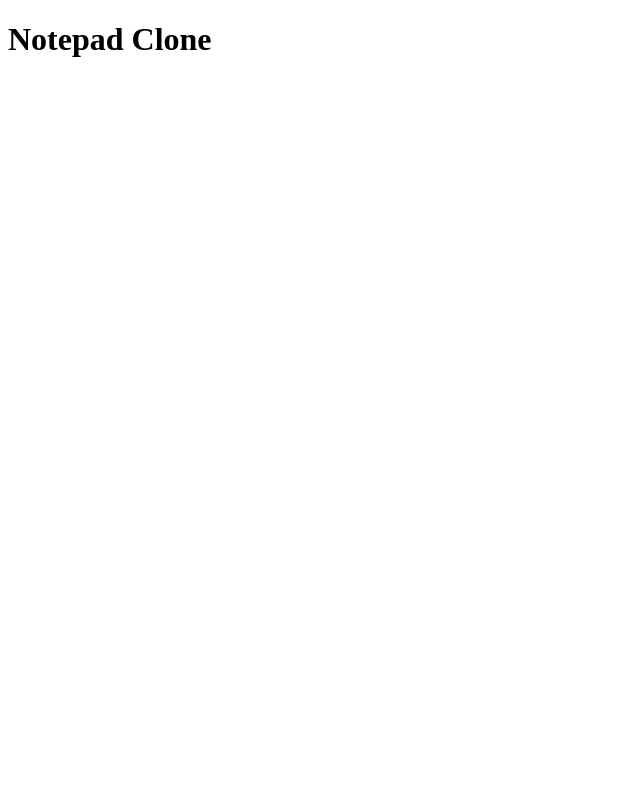
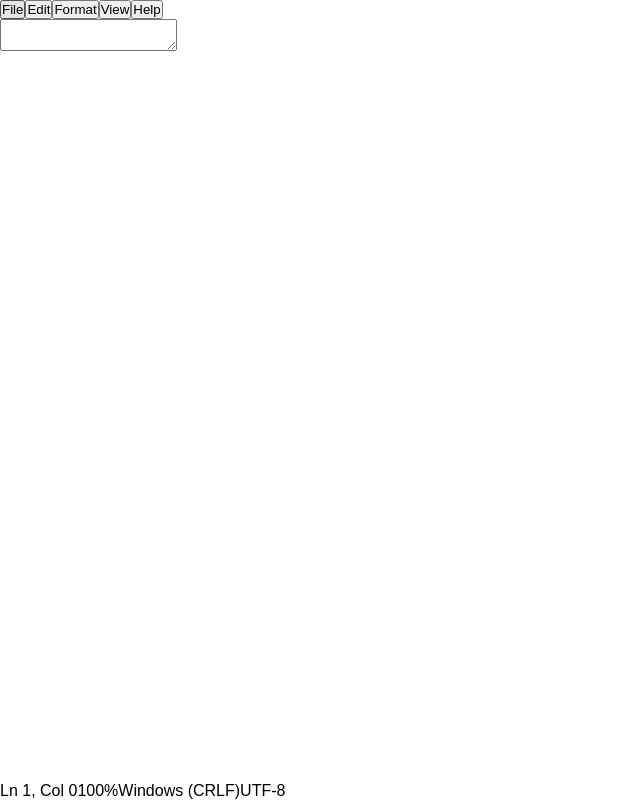
Before and after one commit to i-naeem/ms-notepad-clone, a React (Create React App) app: page / in a window 1280 px wide. Shown: the whole page, without its empty margins (0-640 px from the left). Built offline with nearby package versions, Linux system fonts and the light colour scheme.

Commit message:
:sparkles: setup markup

```diff
--- a/src/App.js
+++ b/src/App.js
@@ -1,5 +1,22 @@
+import { Editor } from './components/Editor';
+import { Navbar } from './components/Navbar';
+import { StatusBar } from './components/Statusbar';
+import { StyledApp } from './styles/App.styled';
+
 function App() {
-  return <h1>Notepad Clone</h1>;
+  return (
+    <StyledApp>
+      <header>
+        <Navbar />
+      </header>
+      <main>
+        <Editor />
+      </main>
+      <footer>
+        <StatusBar />
+      </footer>
+    </StyledApp>
+  );
 }
 
 export default App;
--- /dev/null
+++ b/src/components/Editor.js
@@ -0,0 +1,3 @@
+export const Editor = (props) => {
+  return <textarea></textarea>;
+};
--- /dev/null
+++ b/src/components/Navbar.js
@@ -0,0 +1,11 @@
+export const Navbar = (props) => {
+  return (
+    <nav>
+      <button>File</button>
+      <button>Edit</button>
+      <button>Format</button>
+      <button>View</button>
+      <button>Help</button>
+    </nav>
+  );
+};
--- /dev/null
+++ b/src/components/Statusbar.js
@@ -0,0 +1,10 @@
+export const StatusBar = (props) => {
+  return (
+    <div>
+      <span>Ln 1, Col 0</span>
+      <span>100%</span>
+      <span>Windows (CRLF)</span>
+      <span>UTF-8</span>
+    </div>
+  );
+};
--- a/src/index.js
+++ b/src/index.js
@@ -1,4 +1,5 @@
 import ReactDOM from 'react-dom';
+import './styles/index.css';
 import React from 'react';
 import App from './App';
 
--- /dev/null
+++ b/src/styles/App.styled.js
@@ -0,0 +1,11 @@
+import styled from 'styled-components';
+
+export const StyledApp = styled('div')`
+  display: flex;
+  flex-direction: column;
+  height: 100vh;
+
+  main {
+    flex-grow: 1;
+  }
+`;
--- /dev/null
+++ b/src/styles/index.css
@@ -0,0 +1,8 @@
+*,
+*::after,
+*::before {
+  margin: 0;
+  padding: 0;
+  box-sizing: border-box;
+  font-family: Arial, Helvetica, sans-serif;
+}
```
